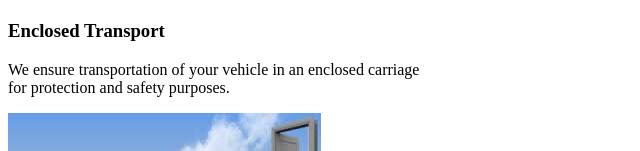
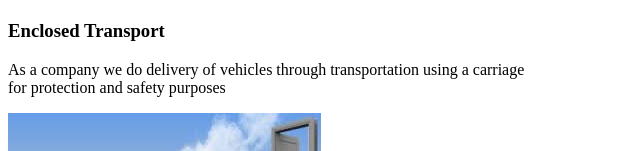
Before and after one commit to Joshua-dev559/my-website, a plain HTML site: page services.html in a window 1280 px wide. Shown: the part 392-543 px from the top of the page, without its empty margins (0-640 px from the left). Drawn offline with Linux system fonts and the light colour scheme.

Commit message:
Update for services.html

```diff
--- a/services.html
+++ b/services.html
@@ -23,7 +23,7 @@
         <div class="img">
             <img src="truck.png" alt="Enclosed Transport">
             <h3>Enclosed Transport</h3>
-            <p>We ensure transportation of your vehicle in an enclosed carriage <br> for protection and safety purposes.</p>
+            <p>As a company we do delivery of vehicles through transportation using a carriage <br> for protection and safety purposes</p>
         </div>
 
         <div class="img">
```
